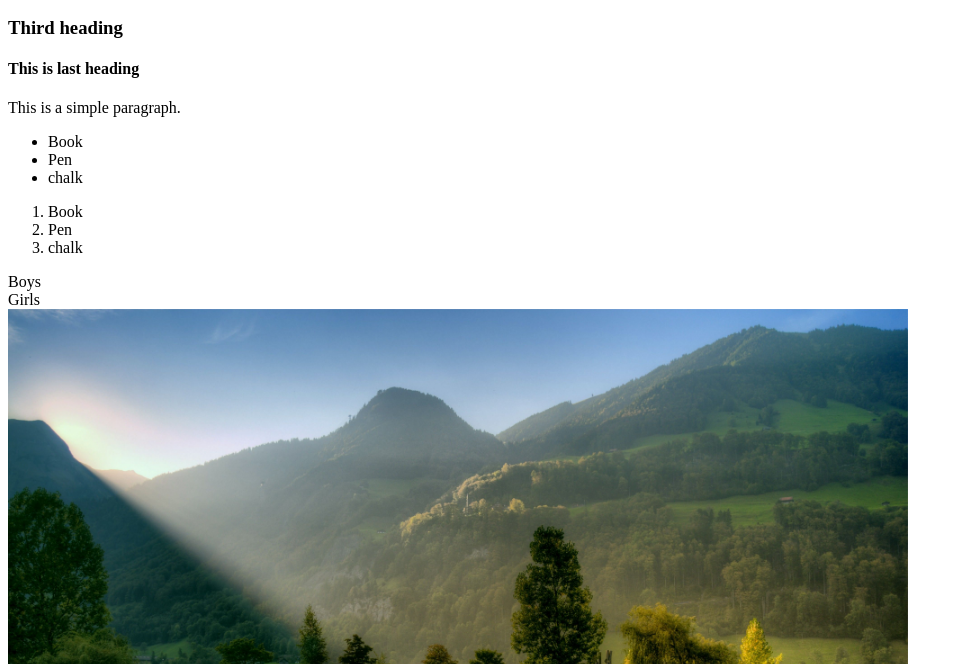
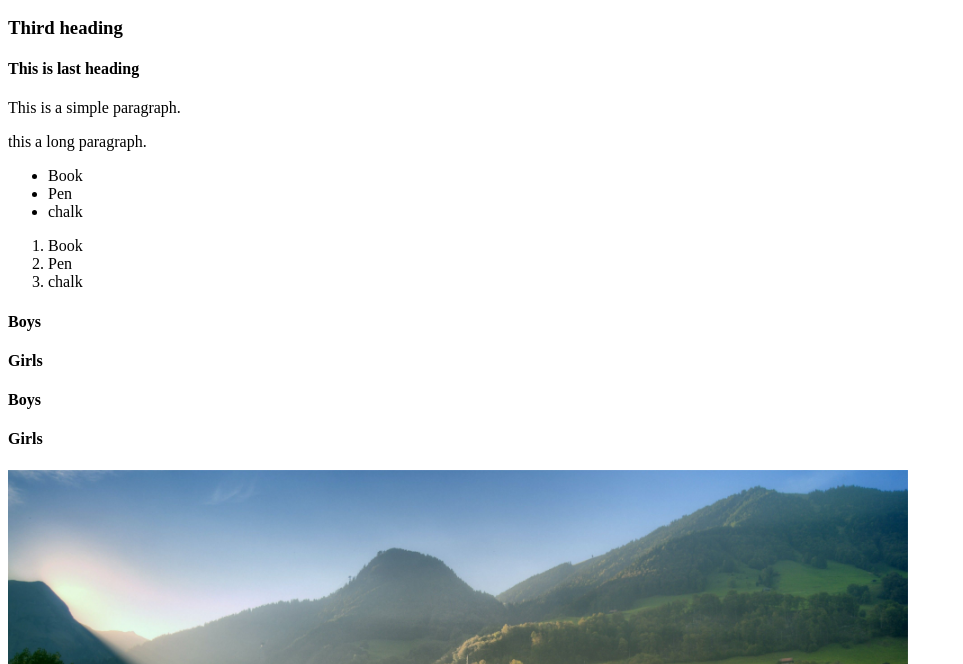
Before and after one commit to kubra27/learn-html, a plain HTML site: page my-page.html in a window 1280 px wide. Shown: the part 136-800 px from the top of the page, without its empty margins (0-963 px from the left). Drawn offline with Linux system fonts and the light colour scheme.

Commit message:
added attributes in html page

```diff
--- a/my-page.html
+++ b/my-page.html
@@ -6,23 +6,24 @@
 <body>
 
 
-<header>This is my header</header>
+<header id="header">This is my header</header>
 
-    <h1>This my first heading</h1>
-    <h2>This is my second heading</h2>
+    <h1 class="heading-1">This my first heading</h1>
+    <h2 class="heading-2">This is my second heading</h2>
     <h3>Third heading</h3>
     <h4>This is last heading</h4>
 
-    <p>This is a simple paragraph.</p>
+    <p class="long-text">This is a simple paragraph.</p>
+    <p class="long-text">this a long paragraph.</p>
 
-    <ul>
+    <ul class="my-list">
 <li>Book</li>
 <li>Pen</li>
 <li>chalk</li>
 
 
     </ul>
-    <ol>
+    <ol id="unique list">
         <li>Book</li>
         <li>Pen</li>
         <li>chalk</li>
@@ -30,10 +31,22 @@
 
             </ol>
 
-            <div>
-               <section>Boys</section>
-               <section>Girls</section>
+            <div id="first-standard" class="standard">
+            <section class="boys-section">
+                <h4>Boys</h4>
+            </section>
+            <section class="girls-section">
+                <h4>Girls</h4>
+            </section>
+            </div>
 
+            <div id="second-standard"class="standard">
+                <section class="boys-section">
+                    <h4>Boys</h4>
+                </section>
+                <section class="girls-section">
+                    <h4>Girls</h4>
+                </section>
 
             </div>
 
```
